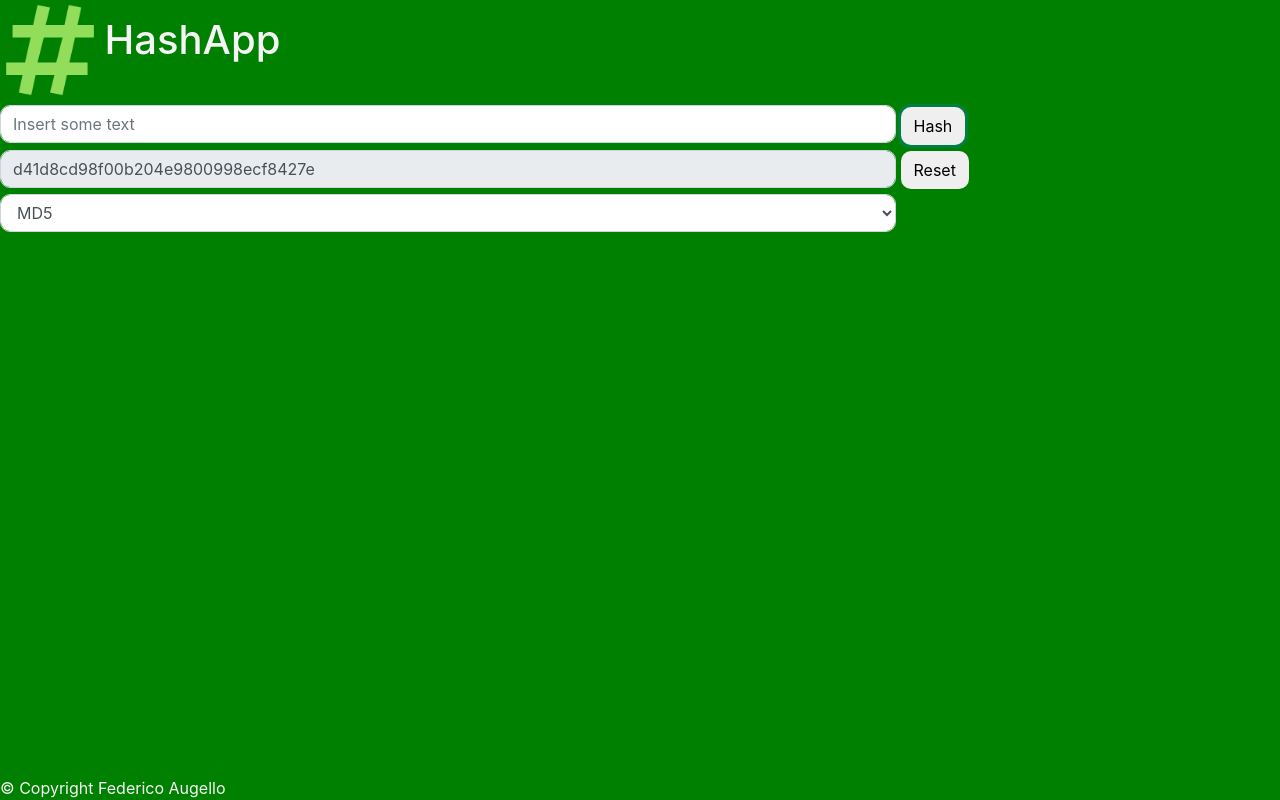
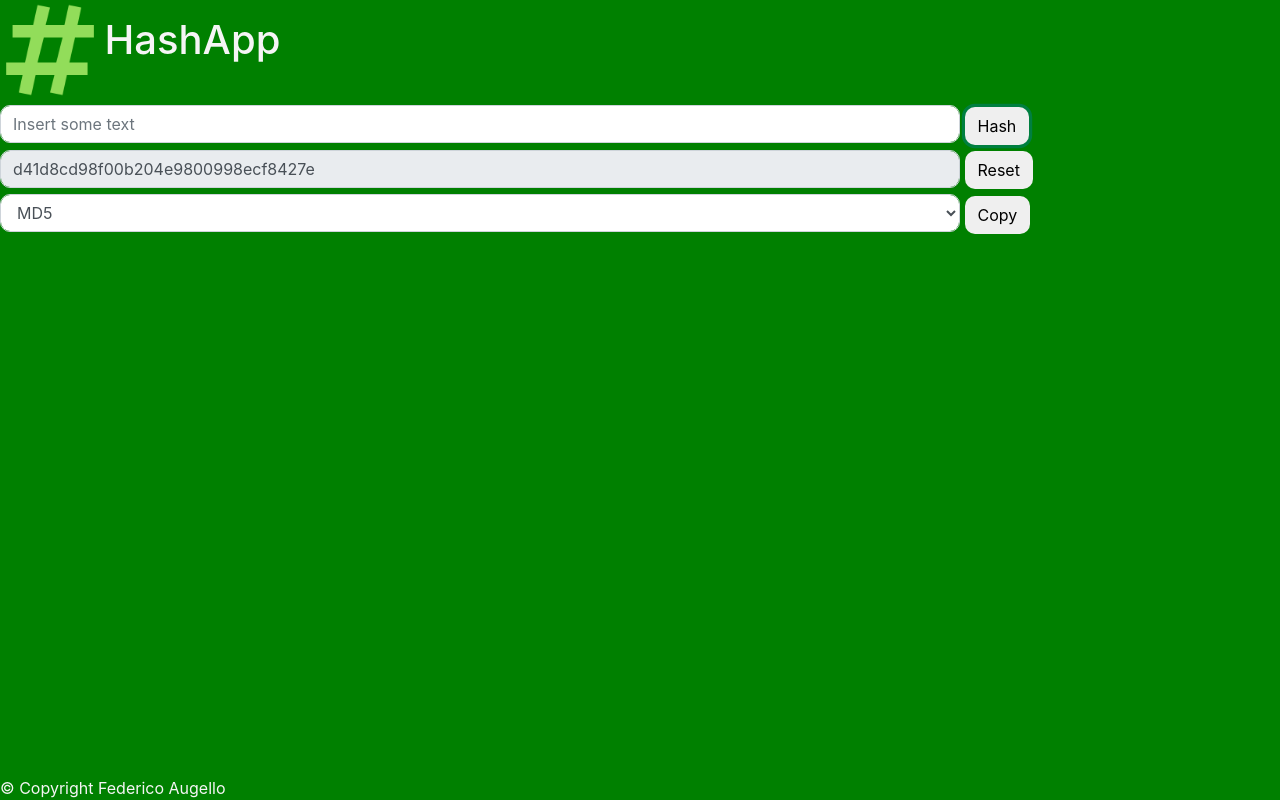
Before and after one commit to Scaldabagno/HashApp, a plain HTML site: page index.html in a window 1280 px wide. Both pictures are taken after a click on the button "Hash". Drawn offline with Linux system fonts and the light colour scheme.

Commit message:
Added copy hash button

```diff
--- a/css/index.css
+++ b/css/index.css
@@ -9,13 +9,13 @@ body {
     color: whitesmoke !important;
 }
 
-#input, #output, #hash, #reset, #cryptoSelect {
+#input, #output, #cryptoSelect, #hash, #reset, #copyHash {
     border-radius: 10px;
 }
 
 #input, #output, #cryptoSelect {
     margin-top: 5px;
-    width: 70%;
+    width: 75%;
     display: inline-block;
 }
 
--- a/index.html
+++ b/index.html
@@ -44,6 +44,7 @@
                     <option>SHA-384</option>
                     <option>SHA-512</option>
                 </select>
+                <input type="button" id="copyHash" value="Copy" class="btn">
             </form>
         </div>
     </div>
--- a/js/index.js
+++ b/js/index.js
@@ -1,5 +1,5 @@
 function hash(){
-
+    // Verifies Dropdown value
     console.log($('#cryptoSelect').val());
     if($('#cryptoSelect').val() === "MD5"){
         $('#hash').click(function(event){
@@ -37,7 +37,7 @@ function hash(){
             return true;
         });
     }
-
+    // Verifies Dropdown value on click
     $('#cryptoSelect').on('click',function() {
         console.log($('#cryptoSelect').val());
         if($('#cryptoSelect').val() === "MD5"){
@@ -77,7 +77,7 @@ function hash(){
             });
         }
     });
-
+    // Reset Dropdown value to MD5
     $('#reset').on('click',function() {
         $('#hash').click(function(event){
             var input = document.getElementById('input').value;
@@ -86,7 +86,13 @@ function hash(){
             return true;
         });
     });
+
+    $('#copyHash').on('click',function() {
+        var copyText = document.getElementById("output");
+        copyText.select();
+        document.execCommand("copy");
+        console.log("Copied the text: " + copyText.value);
+    });
 }
 
-
 $(document).ready(hash);
```
Lines whose indentation alone changed are shown as unchanged.
